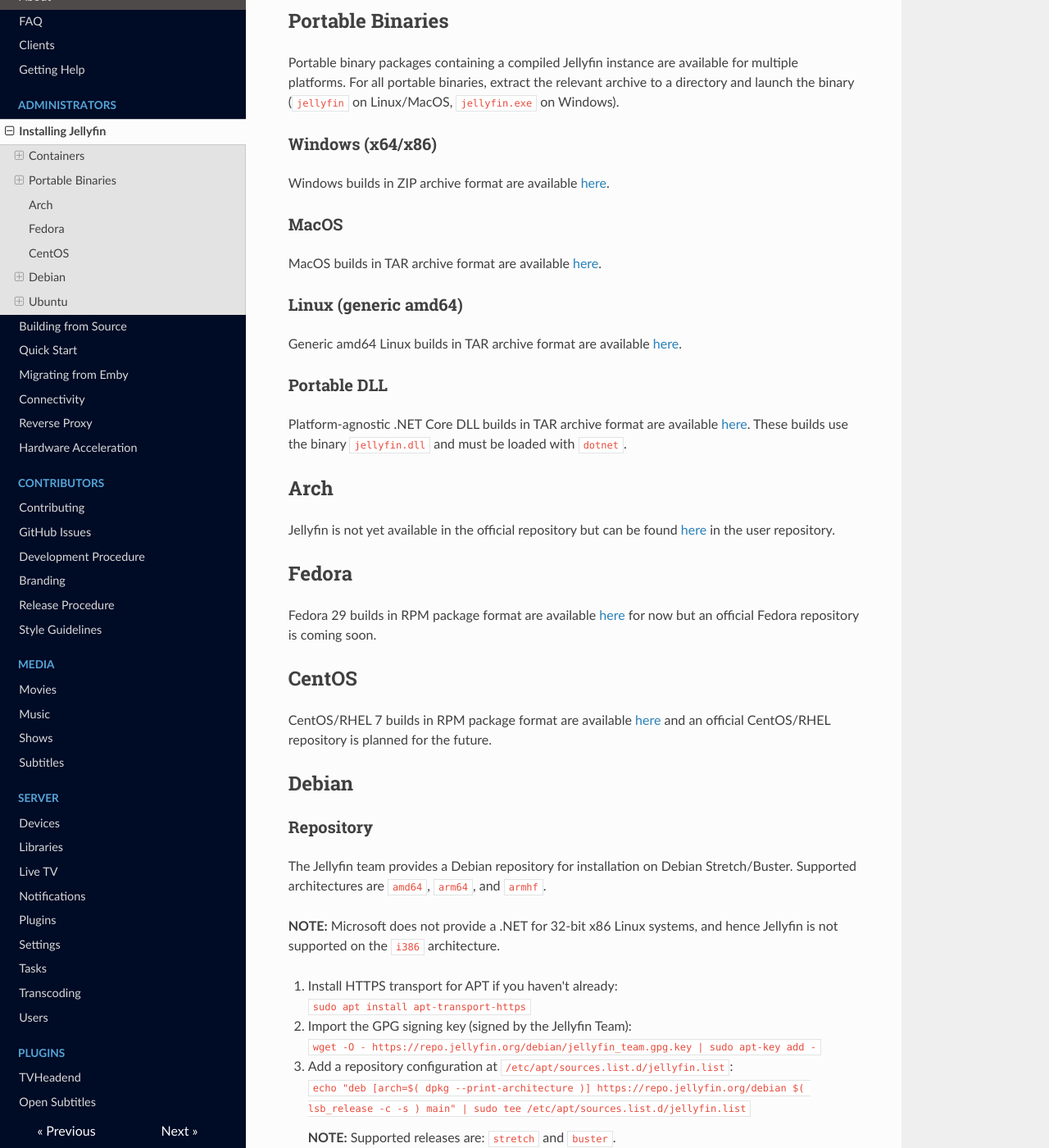
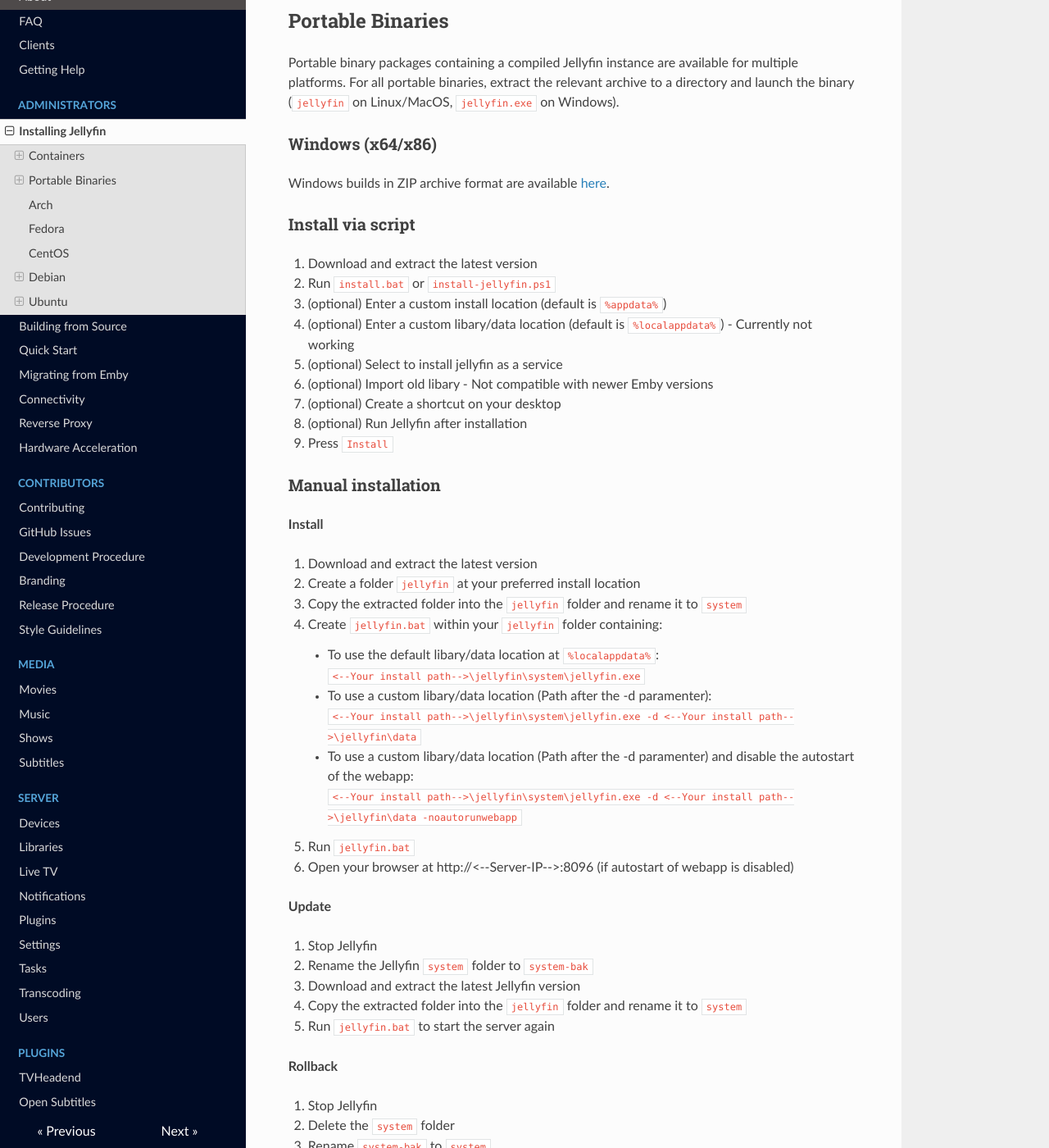
Before and after one commit to jellyfin-archive/jellyfin-docs, an MkDocs documentation site: the page built from docs/administrator-docs/installing.md, in a window 1280 px wide and 1400 px high, scrolled down 1351 px. Shown: the whole window at 82% size. Built offline with MkDocs 1.6.1, drawn with Linux system fonts in a browser that asks for light colours; nearby versions of some CDN libraries; old or Windows-style settings are respelled for this version of MkDocs; some of the changed text lies outside the part shown.

Commit message:
Add install instructions for windows

```diff
--- a/docs/administrator-docs/installing.md
+++ b/docs/administrator-docs/installing.md
@@ -60,6 +60,51 @@ Portable binary packages containing a compiled Jellyfin instance are available f
 ### Windows (x64/x86)
 
 Windows builds in ZIP archive format are available [here](https://repo.jellyfin.org/releases/server/windows).
+
+### Install via script
+
+1. Download and extract the latest version
+1. Run `install.bat` or `install-jellyfin.ps1`
+1. (optional) Enter a custom install location (default is `%appdata%`)
+1. (optional) Enter a custom libary/data location (default is `%localappdata%`) - Currently not working
+1. (optional) Select to install jellyfin as a service
+1. (optional) Import old libary - Not compatible with newer Emby versions
+1. (optional) Create a shortcut on your desktop
+1. (optional) Run Jellyfin after installation
+1. Press `Install`
+
+### Manual installation
+
+**Install**
+
+1. Download and extract the latest version
+1. Create a folder `jellyfin` at your preferred install location
+1. Copy the extracted folder into the `jellyfin` folder and rename it to `system`
+1. Create `jellyfin.bat` within your `jellyfin` folder containing:
+    - To use the default libary/data location at `%localappdata%`:
+    `<--Your install path-->\jellyfin\system\jellyfin.exe`
+    - To use a custom libary/data location (Path after the -d paramenter):
+    `<--Your install path-->\jellyfin\system\jellyfin.exe -d <--Your install path-->\jellyfin\data`
+    - To use a custom libary/data location (Path after the -d paramenter) and disable the autostart of the webapp:
+    `<--Your install path-->\jellyfin\system\jellyfin.exe -d <--Your install path-->\jellyfin\data -noautorunwebapp`
+1. Run `jellyfin.bat`
+1. Open your browser at http://<--Server-IP-->:8096 (if autostart of webapp is disabled)
+
+
+**Update**
+
+1. Stop Jellyfin
+1. Rename the Jellyfin `system` folder to `system-bak`
+1. Download and extract the latest Jellyfin version
+1. Copy the extracted folder into the `jellyfin` folder and rename it to `system`
+1. Run `jellyfin.bat` to start the server again
+
+**Rollback**
+
+1. Stop Jellyfin
+1. Delete the `system` folder
+1. Rename `system-bak` to `system`
+1. Run `jellyfin.bat` to start the server again
 
 ### MacOS
 
```
